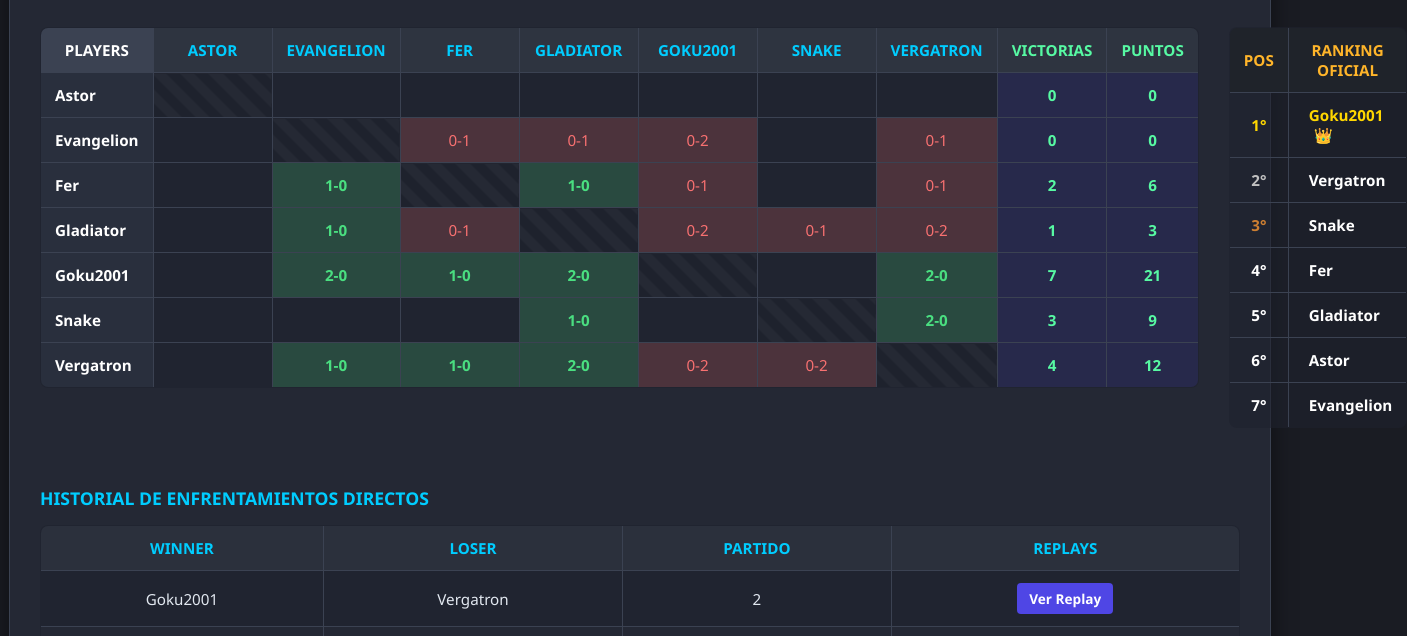
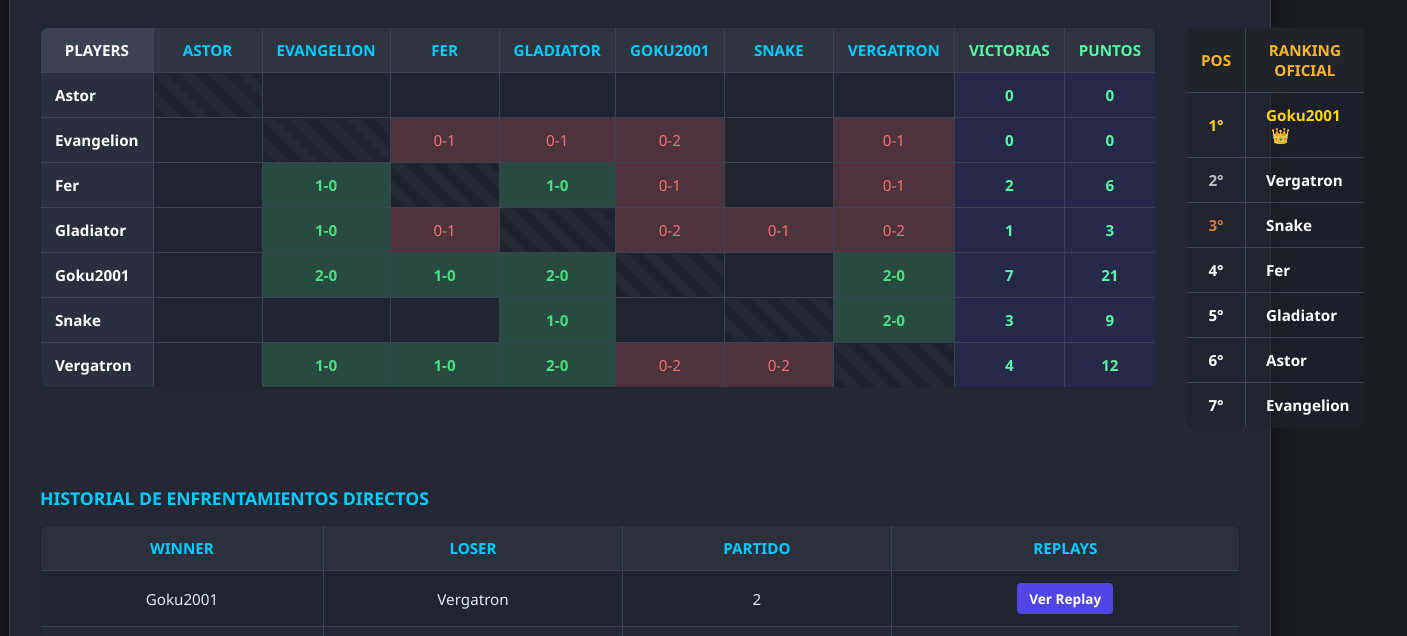
Before and after one commit to Chrisomar11/master-cuack, a website: page index.html in a window 1280 px wide. Shown: the part 135-771 px from the top of the page, 1407 px wide, since content can reach past the window. Drawn offline with Linux system fonts and the light colour scheme.

Commit message:
Update replay link and adjust column widths

```diff
--- a/index.html
+++ b/index.html
@@ -196,7 +196,7 @@
         { winner: "Goku2001", loser: "Gladiator", partido: 2, replay: "#" },
         { winner: "Goku2001", loser: "Gladiator", partido: 1, replay: "#" },
         { winner: "Goku2001", loser: "Evangelion", partido: 2, replay: "#" },
-        { winner: "Goku2001", loser: "Evangelion", partido: 1, replay: "#" },
+        { winner: "Goku2001", loser: "Evangelion", partido: 1, replay: "https://github.com/Chrisomar11/master-cuack/raw/refs/heads/main/replays/Eva-Goku1.SC2Replay" },
         { winner: "Goku2001", loser: "Fer", partido: 1, replay: "#" },
         { winner: "Fer", loser: "Evangelion", partido: 1, replay: "#" },
         { winner: "Gladiator", loser: "Evangelion", partido: 1, replay: "#" },
@@ -214,8 +214,8 @@
         const columnasCabecera = document.querySelectorAll("#matriz-competidores thead th");
         for (let j = 1; j <= 7; j++) {
             if(columnasCabecera[j]) {
-                columnasCabecera[j].style.width = "90px";
-                columnasCabecera[j].style.minWidth = "90px";
+                columnasCabecera[j].style.width = "80px";
+                columnasCabecera[j].style.minWidth = "80px";
             }
         }
 
```
